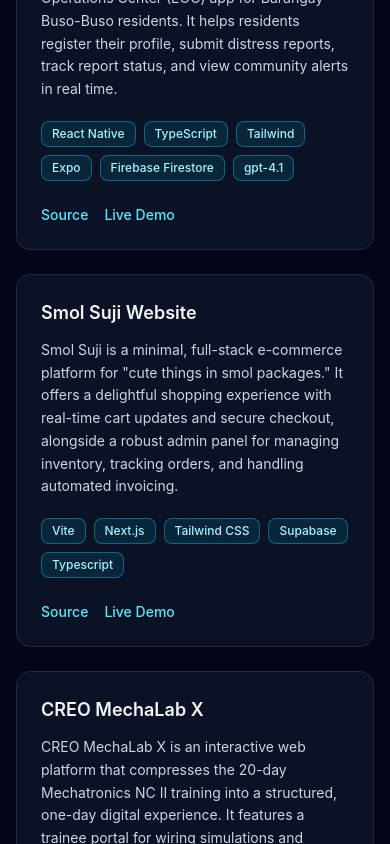
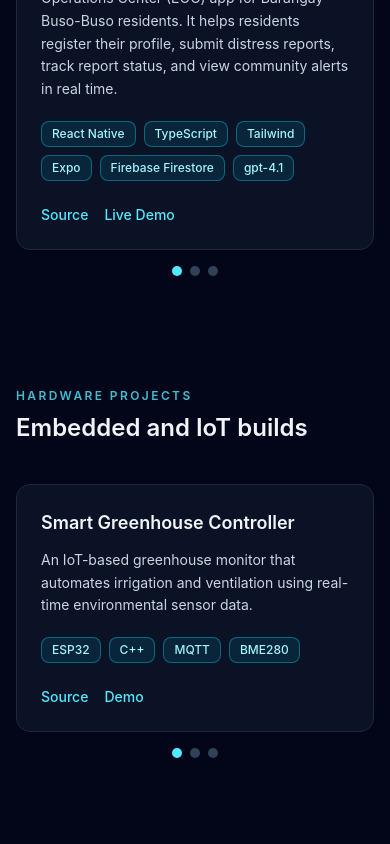
Before and after one commit to jaiacedera/JaiAcedera-Portfolio, a React (Vite) app: page / in a window 390 px wide. Shown: the part 5740-6584 px from the top of the page. Built offline with nearby package versions, Linux system fonts and the light colour scheme.

Commit message:
project carousel

```diff
--- a/src/App.tsx
+++ b/src/App.tsx
@@ -1,5 +1,5 @@
 import Stack from './components/Stack';
-import React, { useState, useEffect } from 'react'
+import React, { useState, useEffect, useRef } from 'react'
 import ProfileCard from './components/ProfileCard';
 import type { FormEvent } from 'react'
 
@@ -278,6 +278,28 @@
   const [displayedRole, setDisplayedRole] = useState('')
   const [isDeleting, setIsDeleting] = useState(false)
   const [typingSpeed, setTypingSpeed] = useState(120)
+  const [activeProjectIndex, setActiveProjectIndex] = useState(0)
+
+  const goToPreviousProject = () => {
+    setActiveProjectIndex((prev) => (prev - 1 + projects.length) % projects.length)
+  }
+
+  const goToNextProject = () => {
+    setActiveProjectIndex((prev) => (prev + 1) % projects.length)
+  }
+
+  const [activeHardwareIndex, setActiveHardwareIndex] = useState(0)
+
+  const goToPreviousHardware = () => {
+    setActiveHardwareIndex((prev) => (prev - 1 + hardwareProjects.length) % hardwareProjects.length)
+  }
+
+  const goToNextHardware = () => {
+    setActiveHardwareIndex((prev) => (prev + 1) % hardwareProjects.length)
+  }
+
+  const projectTouchStartX = useRef<number | null>(null)
+  const hardwareTouchStartX = useRef<number | null>(null)
 
   const aboutStackWidth = 250
   const aboutStackHeight = 250
@@ -687,7 +709,62 @@
         <section id="projects" className="py-14 sm:py-20">
           <SectionHeading eyebrow="Projects" title="Selected work" />
 
-          <div className="grid gap-6 sm:grid-cols-2 lg:grid-cols-3">
+          {/* Mobile carousel */}
+          <div className="space-y-4 lg:hidden">
+            <article
+              className="flex h-full flex-col rounded-xl border border-slate-200 bg-white dark:border-slate-800 dark:bg-slate-900/70 p-6 transition hover:-translate-y-1 hover:border-cyan-400/60"
+              onTouchStart={(e) => { projectTouchStartX.current = e.touches[0].clientX }}
+              onTouchEnd={(e) => {
+                if (projectTouchStartX.current === null) return
+                const diff = projectTouchStartX.current - e.changedTouches[0].clientX
+                if (Math.abs(diff) > 40) { if (diff > 0) goToNextProject(); else goToPreviousProject() }
+                projectTouchStartX.current = null
+              }}
+            >
+              <h3 className="text-lg font-semibold text-slate-900 dark:text-slate-100">{projects[activeProjectIndex].title}</h3>
+              <p className="mt-3 text-sm leading-relaxed text-slate-600 dark:text-slate-300">{projects[activeProjectIndex].description}</p>
+
+              <div className="mt-5 flex flex-wrap gap-2">
+                {projects[activeProjectIndex].stack.map((tech) => (
+                  <span
+                    key={tech}
+                    className="rounded-md border border-cyan-400/40 bg-cyan-400/10 px-2.5 py-1 text-xs font-medium text-cyan-700 dark:text-cyan-200"
+                  >
+                    {tech}
+                  </span>
+                ))}
+              </div>
+
+              <div className="mt-6 flex items-center gap-4 text-sm">
+                <a href={projects[activeProjectIndex].sourceUrl} className="font-medium text-cyan-700 transition hover:text-cyan-800 dark:text-cyan-300 dark:hover:text-cyan-200">
+                  Source
+                </a>
+                <a href={projects[activeProjectIndex].liveUrl} className="font-medium text-cyan-700 transition hover:text-cyan-800 dark:text-cyan-300 dark:hover:text-cyan-200">
+                  Live Demo
+                </a>
+              </div>
+            </article>
+
+            <div className="flex justify-center gap-2">
+              {projects.map((project, index) => (
+                <button
+                  key={project.title}
+                  type="button"
+                  onClick={() => setActiveProjectIndex(index)}
+                  className={[
+                    'h-2.5 w-2.5 rounded-full transition',
+                    index === activeProjectIndex
+                      ? 'bg-cyan-600 dark:bg-cyan-300'
+                      : 'bg-slate-300 hover:bg-cyan-400/70 dark:bg-slate-700 dark:hover:bg-cyan-300/60',
+                  ].join(' ')}
+                  aria-label={`Go to project ${index + 1}`}
+                />
+              ))}
+            </div>
+          </div>
+
+          {/* Desktop grid */}
+          <div className="hidden lg:grid gap-6 lg:grid-cols-3">
             {projects.map((project) => (
               <article
                 key={project.title}
@@ -723,7 +800,62 @@
         <section id="hardware-projects" className="py-14 sm:py-20">
           <SectionHeading eyebrow="Hardware Projects" title="Embedded and IoT builds" />
 
-          <div className="grid gap-6 sm:grid-cols-2 lg:grid-cols-3">
+          {/* Mobile carousel */}
+          <div className="space-y-4 lg:hidden">
+            <article
+              className="flex h-full flex-col rounded-xl border border-slate-200 bg-white dark:border-slate-800 dark:bg-slate-900/70 p-6 transition hover:-translate-y-1 hover:border-cyan-400/60"
+              onTouchStart={(e) => { hardwareTouchStartX.current = e.touches[0].clientX }}
+              onTouchEnd={(e) => {
+                if (hardwareTouchStartX.current === null) return
+                const diff = hardwareTouchStartX.current - e.changedTouches[0].clientX
+                if (Math.abs(diff) > 40) { if (diff > 0) goToNextHardware(); else goToPreviousHardware() }
+                hardwareTouchStartX.current = null
+              }}
+            >
+              <h3 className="text-lg font-semibold text-slate-900 dark:text-slate-100">{hardwareProjects[activeHardwareIndex].title}</h3>
+              <p className="mt-3 text-sm leading-relaxed text-slate-600 dark:text-slate-300">{hardwareProjects[activeHardwareIndex].description}</p>
+
+              <div className="mt-5 flex flex-wrap gap-2">
+                {hardwareProjects[activeHardwareIndex].stack.map((tech) => (
+                  <span
+                    key={tech}
+                    className="rounded-md border border-cyan-400/40 bg-cyan-400/10 px-2.5 py-1 text-xs font-medium text-cyan-700 dark:text-cyan-200"
+                  >
+                    {tech}
+                  </span>
+                ))}
+              </div>
+
+              <div className="mt-6 flex items-center gap-4 text-sm">
+                <a href={hardwareProjects[activeHardwareIndex].sourceUrl} className="font-medium text-cyan-700 transition hover:text-cyan-800 dark:text-cyan-300 dark:hover:text-cyan-200">
+                  Source
+                </a>
+                <a href={hardwareProjects[activeHardwareIndex].liveUrl} className="font-medium text-cyan-700 transition hover:text-cyan-800 dark:text-cyan-300 dark:hover:text-cyan-200">
+                  Demo
+                </a>
+              </div>
+            </article>
+
+            <div className="flex justify-center gap-2">
+              {hardwareProjects.map((project, index) => (
+                <button
+                  key={project.title}
+                  type="button"
+                  onClick={() => setActiveHardwareIndex(index)}
+                  className={[
+                    'h-2.5 w-2.5 rounded-full transition',
+                    index === activeHardwareIndex
+                      ? 'bg-cyan-600 dark:bg-cyan-300'
+                      : 'bg-slate-300 hover:bg-cyan-400/70 dark:bg-slate-700 dark:hover:bg-cyan-300/60',
+                  ].join(' ')}
+                  aria-label={`Go to project ${index + 1}`}
+                />
+              ))}
+            </div>
+          </div>
+
+          {/* Desktop grid */}
+          <div className="hidden lg:grid gap-6 lg:grid-cols-3">
             {hardwareProjects.map((project) => (
               <article
                 key={project.title}
```
